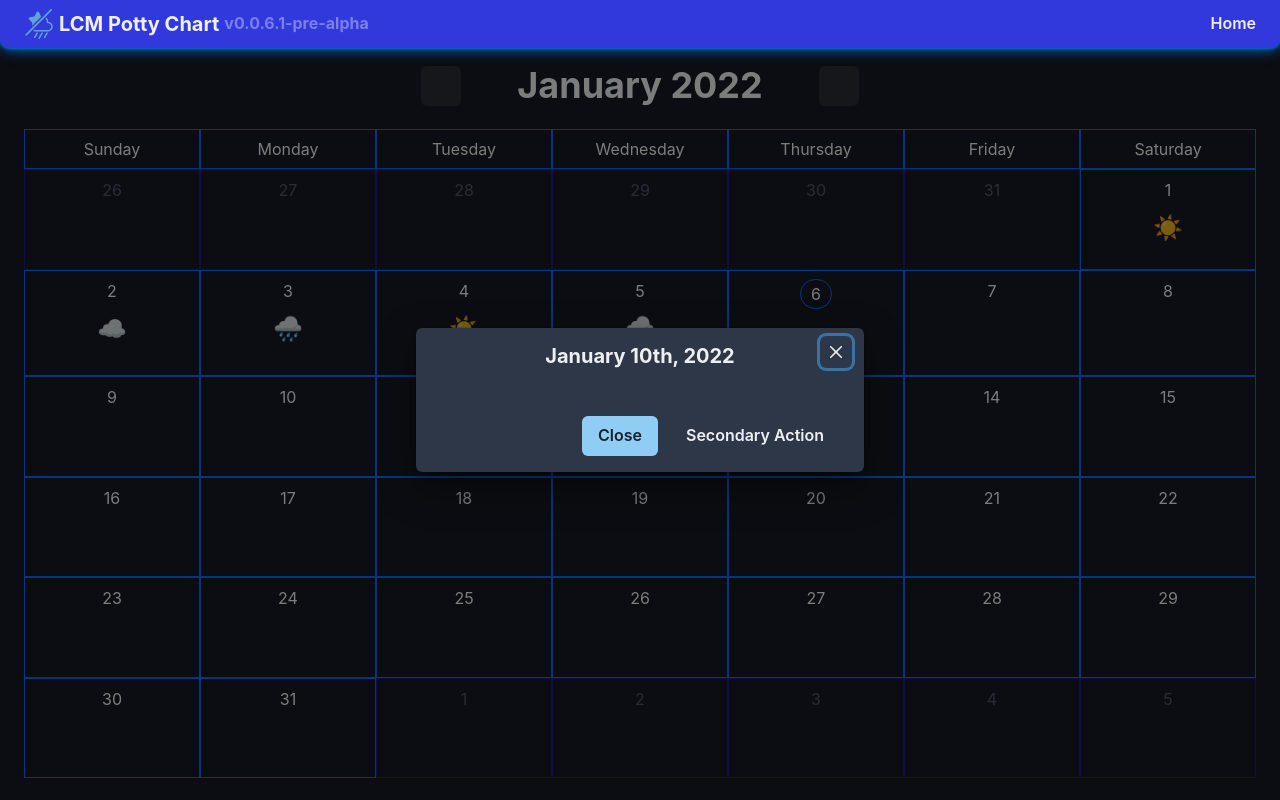
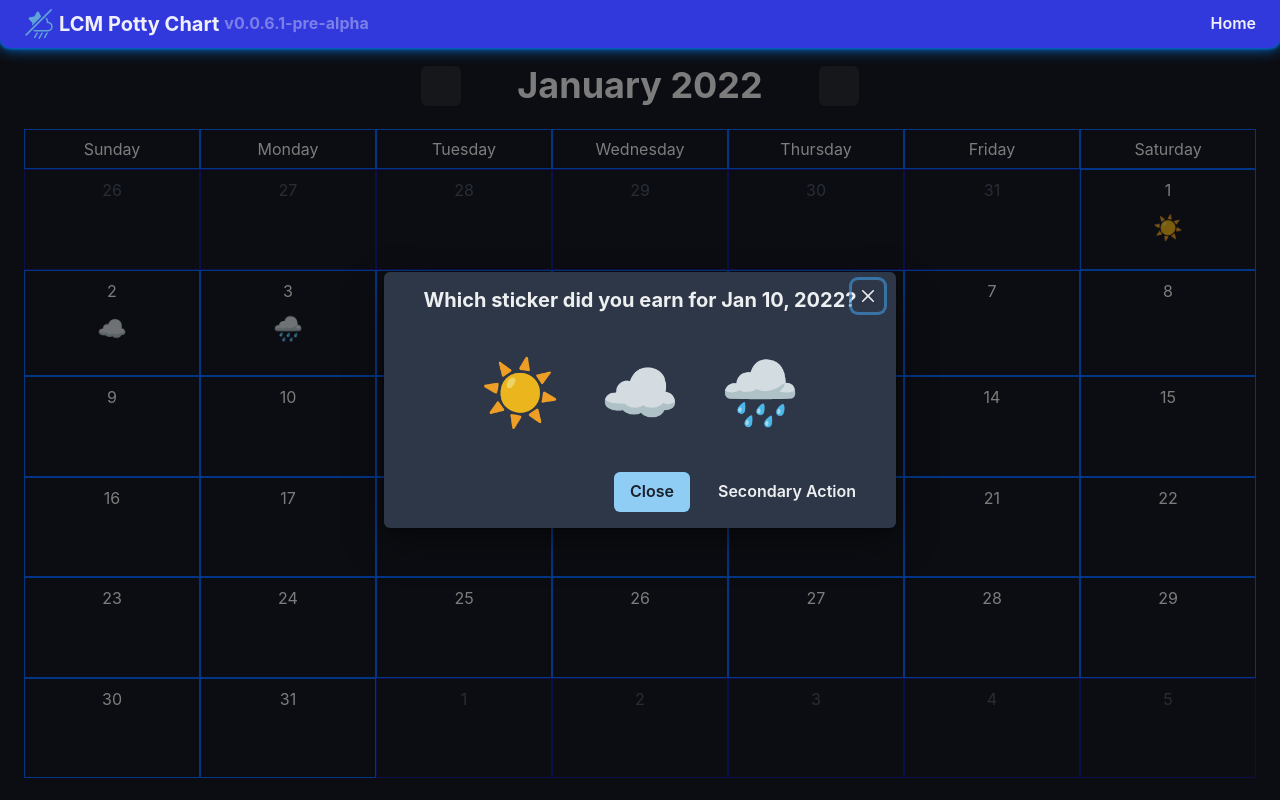
Before and after one commit to LucidCreationsMedia/LCM-Potty-Chart, a Next.js app: page / in a window 1280 px wide. Both pictures are taken after a click on the element "10". Shown: the top 800 px of the page. Built offline with nearby package versions, Linux system fonts and the light colour scheme; some icons are missing.

Commit message:
Added stickers to modal.

```diff
--- a/components/calender/modals/AddSticker.tsx
+++ b/components/calender/modals/AddSticker.tsx
@@ -7,10 +7,13 @@ import {
   ModalCloseButton,
   ModalBody,
   ModalFooter,
-  Heading
+  Heading,
+  HStack,
+  VStack
 } from "@chakra-ui/react";
-import React, { Fragment } from "react";
+import React, { Fragment, useState } from "react";
 import { format } from "date-fns";
+import DemoStickers from "../stickers/DemoStickers";
 
 interface AddStickerProps {
   isOpen: boolean;
@@ -40,6 +43,8 @@ const AddSticker = ({
    * Show a message when a date before the current date is selected.
    */
 
+  const [selectedSticker, setSelectedSticker] = useState<StickerVal>(null);
+
   return (
     <Fragment>
       <Modal
@@ -48,17 +53,52 @@ const AddSticker = ({
         onClose={() => updateIsOpen(!isOpen)}
         motionPreset="slideInBottom"
         scrollBehavior="inside"
+        size="lg"
       >
         <ModalOverlay />
         <ModalContent>
           <ModalHeader>
-            <Heading textAlign="center" as="h2" size="md" w="100%">
-              {format(date, "LLLL do, y")}
+            <Heading textAlign="center" as="h2" size="md" w="100%" h="auto">
+              {`Which sticker did you earn for ${format(date, "LLL d, y")}?`}
             </Heading>
           </ModalHeader>
           <ModalCloseButton />
-          <ModalBody></ModalBody>
-
+          <ModalBody>
+            <VStack>
+              <HStack
+                w="100%"
+                h="auto"
+                justifyContent="center"
+                alignContent="center"
+                spacing={6}
+              >
+                <Button
+                  border={selectedSticker === 1 ? "1px solid #FFF" : "opx"}
+                  bg={selectedSticker === 1 && "gray.800"}
+                  onClick={() => setSelectedSticker(1)}
+                  variant="stickerButton"
+                >
+                  <DemoStickers stickerVal={1} />
+                </Button>
+                <Button
+                  border={selectedSticker === 0 ? "1px solid #FFF" : "opx"}
+                  bg={selectedSticker === 0 && "gray.800"}
+                  onClick={() => setSelectedSticker(0)}
+                  variant="stickerButton"
+                >
+                  <DemoStickers stickerVal={0} />
+                </Button>
+                <Button
+                  border={selectedSticker === -1 ? "1px solid #FFF" : "opx"}
+                  bg={selectedSticker === -1 && "gray.800"}
+                  onClick={() => setSelectedSticker(-1)}
+                  variant="stickerButton"
+                >
+                  <DemoStickers stickerVal={-1} />
+                </Button>
+              </HStack>
+            </VStack>
+          </ModalBody>
           <ModalFooter>
             <Button
               colorScheme="blue"
--- a/theme/components/buttonStyles.ts
+++ b/theme/components/buttonStyles.ts
@@ -14,7 +14,7 @@ const buttonStyles = {
   sizes: {},
   // styles for different visual variants ("outline", "solid")
   variants: {
-    contactPrimary: (props: Dict<never> | StyleFunctionProps) => ({
+    primary: (props: Dict<never> | StyleFunctionProps) => ({
       bg: "rgba(255, 255, 255, .15)",
       fontSize: "xl",
       p: "2",
@@ -25,7 +25,7 @@ const buttonStyles = {
         )(props)
       }
     }),
-    contactSecondary: (props: Dict<never> | StyleFunctionProps) => ({
+    secondary: (props: Dict<never> | StyleFunctionProps) => ({
       bg: "brand.primary",
       fontSize: "xl",
       p: "2",
@@ -33,6 +33,18 @@ const buttonStyles = {
         bg: mode(
           whiten("brand.primary", 20),
           darken("brand.primary", 20)
+        )(props)
+      }
+    }),
+    stickerButton: (props: Dict<never> | StyleFunctionProps) => ({
+      bg: "transparent",
+      fontSize: "4rem",
+      px: 2,
+      py: 14,
+      _hover: {
+        bg: mode(
+          whiten("brand.secondary", 20),
+          darken("brand.secondary", 20)
         )(props)
       }
     }),
```
